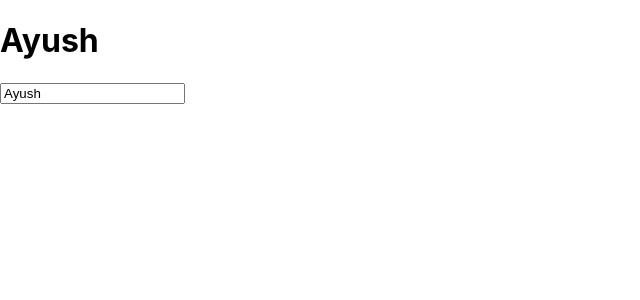
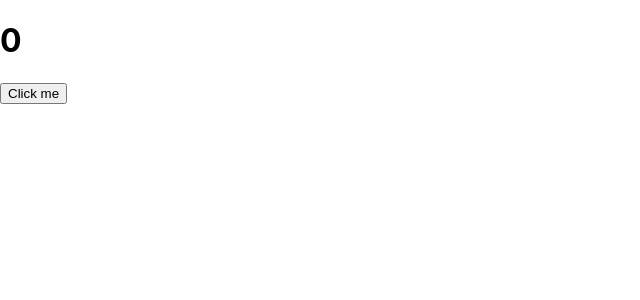
Before and after one commit to AyushSaxena092000/ReactHooks, a React (Create React App) app in the folder react-hooks/: page / in a window 1280 px wide. Shown: the top 300 px of the page, without its empty margins (0-640 px from the left). Built offline with nearby package versions, Linux system fonts and the light colour scheme.

Commit message:
lifecycle

```diff
--- a/react-hooks/src/App.js
+++ b/react-hooks/src/App.js
@@ -1,9 +1,38 @@
-import logo from "./logo.svg";
-import "./App.css";
-import StateTutorial from "../src/components/UseState/StateTutorial";
+import React, { Component } from "react";
+import Counter from "./components/Counter/Counter";
 
-function App() {
-  return <StateTutorial />;
+class App extends Component {
+  constructor() {
+    super();
+    this.state = {
+      count: 0,
+    };
+  }
+
+  componentDidMount() {
+    console.log("componentDidMount: When component render first time");
+  }
+
+  increment() {
+    this.setState({ count: this.state.count + 1 });
+  }
+
+  render() {
+    return (
+      <div>
+       <Counter number={this.state.count}>
+
+       </Counter>
+        <button
+          onClick={() => {
+            this.increment();
+          }}
+        >
+          Click me
+        </button>
+      </div>
+    );
+  }
 }
 
 export default App;
--- /dev/null
+++ b/react-hooks/src/components/Counter/Counter.js
@@ -0,0 +1,19 @@
+import React, { Component } from "react";
+
+export default class Counter extends Component {
+  componentDidUpdate(prevprops, prevState) {
+    console.log(prevprops.number);
+    console.log(this.props.number);
+    if (prevprops.number !== this.props.number) {
+      console.log("Component Updated");
+    }
+  }
+
+  render() {
+    return (
+      <div>
+        <h1>{this.props.number}</h1>
+      </div>
+    );
+  }
+}
```
